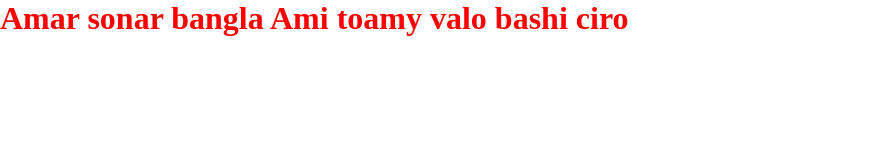
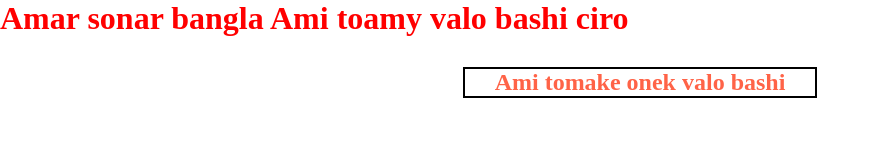
Before and after one commit to shuvo110/module-3-git-bash, a plain HTML site: page index.html in a window 1280 px wide. Shown: the whole page, without its empty margins (0-880 px from the left). Drawn offline with Linux system fonts and the light colour scheme.

Commit message:
secnd-commit

```diff
--- a/index.html
+++ b/index.html
@@ -9,5 +9,6 @@
 </head>
 <body>
     <h1>Amar sonar bangla Ami toamy valo bashi ciro</h1>
+    <h2>Ami tomake onek valo bashi </h2>
 </body>
 </html>
--- a/style.css
+++ b/style.css
@@ -5,3 +5,10 @@
 h1{
     color: red;
 }
+h2{
+    color: tomato;
+    text-align: center;
+    margin: 30px auto;
+    border: 2px solid black;
+    width: 350px;
+}
```
